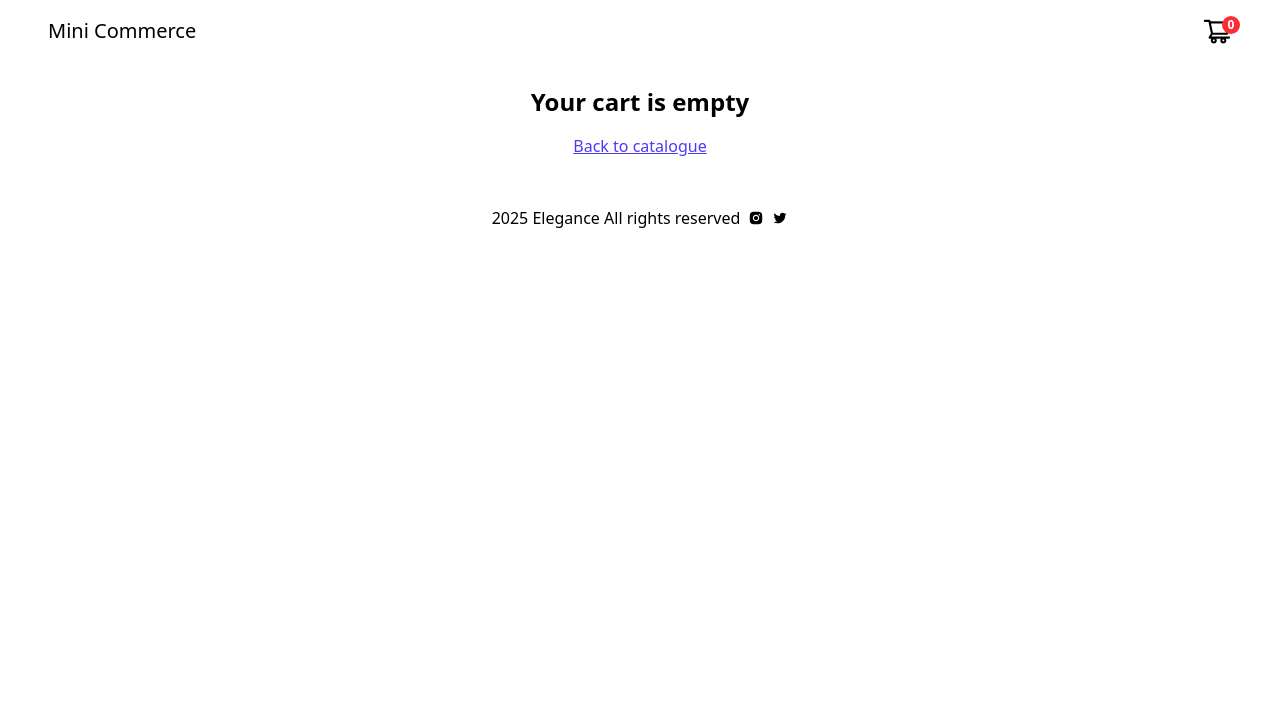
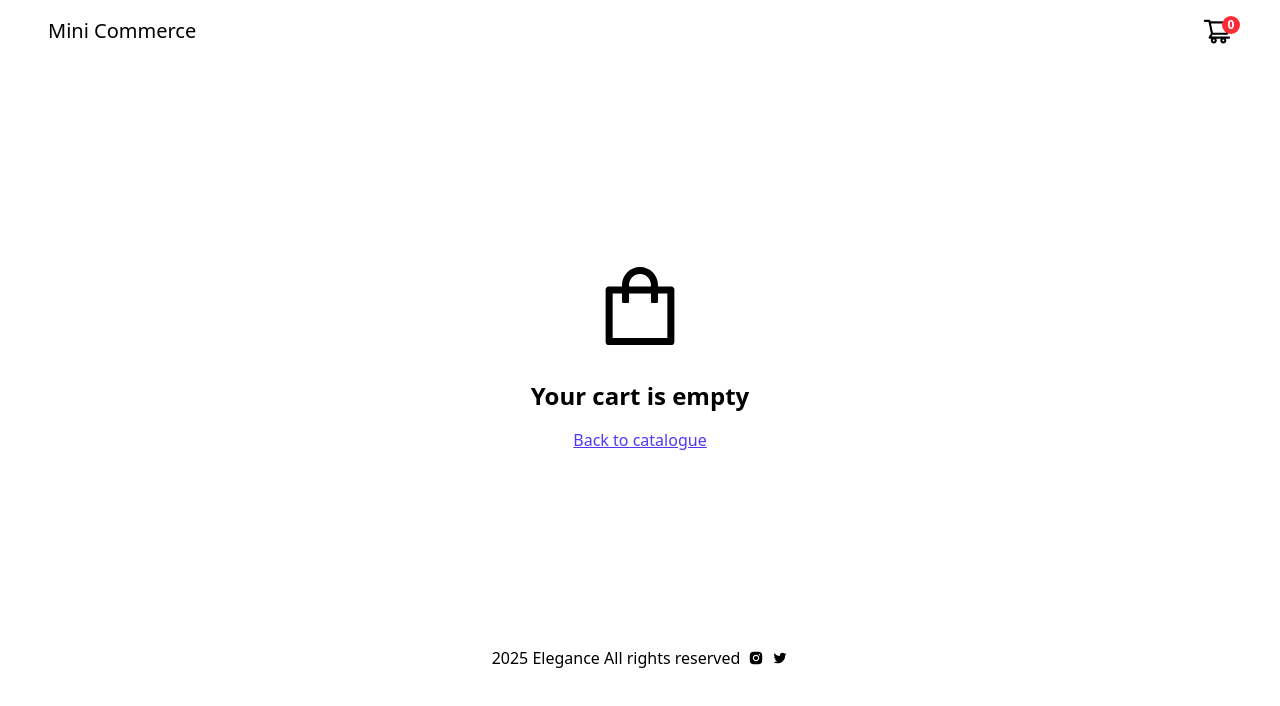
Before and after one commit to hugochooqu/mini-commerce, a Next.js app: page /cart in a window 1280 px wide. Shown: the top 706 px of the page. Built offline with nearby package versions, Linux system fonts and the light colour scheme; a web font is replaced by a local one.

Commit message:
added framer motion and made ui and ux modifications

```diff
--- a/app/cart/page.tsx
+++ b/app/cart/page.tsx
@@ -3,7 +3,7 @@
 import { useCartStore } from '@/stores/cartStore';
 import Image from 'next/image';
 import Link from 'next/link';
-import { AiOutlineMinus, AiOutlinePlus } from 'react-icons/ai';
+import { AiOutlineMinus, AiOutlinePlus, AiOutlineShopping } from 'react-icons/ai';
 
 export default function CartPage() {
   const items = useCartStore(state => state.items);
@@ -15,7 +15,8 @@ export default function CartPage() {
 
   if (items.length === 0) {
     return (
-      <div className="p-6 text-center">
+      <div className="p-6 w-full text-center h-[70vh] flex flex-col items-center justify-center">
+        <AiOutlineShopping size={100} className='text-center my-6' />
         <h2 className="text-2xl font-bold mb-4">Your cart is empty</h2>
         <Link href="/" className="text-indigo-600 underline">
           Back to catalogue
@@ -25,7 +26,7 @@ export default function CartPage() {
   }
 
   return (
-    <div className="max-w-[1450px] mx-auto p-6">
+    <div className="max-w-[1450px] mx-auto p-6 ">
       <div className="flex flex-row justify-between">
         <h1 className="text-3xl font-bold mb-6">Your Cart</h1>
         <p className="text-gray-700 text-xl">Items: {totalQuantity}</p>
--- a/app/layout.tsx
+++ b/app/layout.tsx
@@ -4,6 +4,7 @@ import './globals.css';
 import Navbar from '@/components/Navbar';
 import Footer from '@/components/Footer';
 import Providers from '@/components/Providers';
+import { Toaster } from 'react-hot-toast';
 
 const geistSans = Geist({
   variable: '--font-geist-sans',
@@ -44,6 +45,7 @@ export default function RootLayout({
         }`}
       >
         <Providers>
+          <Toaster />
           <Navbar />
           {children}
           <Footer />
--- a/app/page.tsx
+++ b/app/page.tsx
@@ -1,11 +1,13 @@
+import AnimatedWrapper from '@/components/AnimatedWrapper';
 import FooterBanner from '@/components/FooterBanner';
 import HeroBanner from '@/components/HeroBanner';
 import Products from '@/components/Products';
+import { motion } from 'framer-motion';
 import React from 'react';
 
 const page = () => {
   return (
-    <div className=" ">
+    <AnimatedWrapper>
       <HeroBanner />
       <div
         id="product-heading"
@@ -18,7 +20,7 @@ const page = () => {
         <Products />
       </div>
       <FooterBanner />
-    </div>
+    </AnimatedWrapper>
   );
 };
 
--- /dev/null
+++ b/components/AnimatedWrapper.tsx
@@ -0,0 +1,24 @@
+// components/AnimatedWrapper.tsx
+'use client';
+
+import { motion } from 'framer-motion';
+import React from 'react';
+
+interface Props {
+  children: React.ReactNode;
+}
+
+const AnimatedWrapper = ({ children }: Props) => {
+  return (
+    <motion.div
+      initial={{ opacity: 0, y: 20 }}
+      animate={{ opacity: 1, y: 0 }}
+      exit={{ opacity: 0, y: -20 }}
+      transition={{ duration: 0.4 }}
+    >
+      {children}
+    </motion.div>
+  );
+};
+
+export default AnimatedWrapper;
--- a/components/ProductDetails.tsx
+++ b/components/ProductDetails.tsx
@@ -9,6 +9,7 @@ import Link from 'next/link';
 import { useParams } from 'next/navigation';
 import React from 'react';
 import SkeletonCard from './SkeletonCard';
+import AnimatedWrapper from './AnimatedWrapper';
 
 const ProductDetails = () => {
   const { slug } = useParams<{ slug: string }>();
@@ -60,6 +61,7 @@ const ProductDetails = () => {
   };
 
   return (
+    <AnimatedWrapper>
       <div className="max-w-7xl mx-auto">
         <div className="grid grid-cols-1 md:grid-cols-2 gap-4 p-4">
           <Image
@@ -115,6 +117,7 @@ const ProductDetails = () => {
           </div>
         </div>
       </div>
+    </AnimatedWrapper>
   );
 };
 
--- a/components/Products.tsx
+++ b/components/Products.tsx
@@ -50,7 +50,7 @@ const Products = () => {
               className="w-full h-68 object-cover mt-12"
               unoptimized
             />
-            <p className="text-lg font-normal tracking-wider mt-12">#{product.price.toFixed(2)}</p>
+            <p className="text-lg font-normal tracking-wider mt-12">₦{product.price.toFixed(2)}</p>
           </Link>
         </div>
       ))}
--- a/package.json
+++ b/package.json
@@ -8,14 +8,16 @@
     "start": "next start",
     "lint": "next lint",
     "test": "jest --watch",
-  "format": "prettier --write ."
+    "format": "prettier --write ."
   },
   "dependencies": {
     "@tanstack/react-query": "^5.81.5",
+    "framer-motion": "^12.23.0",
     "lucide-react": "^0.525.0",
     "next": "15.3.4",
     "react": "^19.0.0",
     "react-dom": "^19.0.0",
+    "react-hot-toast": "^2.5.2",
     "react-icons": "^5.5.0",
     "uuid": "^11.1.0",
     "zustand": "^5.0.6"
--- a/stores/cartStore.ts
+++ b/stores/cartStore.ts
@@ -1,4 +1,5 @@
 import { CartState } from '@/constants';
+import toast from 'react-hot-toast';
 import { create } from 'zustand';
 import { persist } from 'zustand/middleware';
 
@@ -17,6 +18,7 @@ export const useCartStore = create<CartState>()(
         } else {
           set({ items: [...get().items, item] });
         }
+        toast.success(`${item.quantity} ${item.name} added to cart`)
       },
       removeFromCart: id => set({ items: get().items.filter(i => i.id !== id) }),
       updateQuantity: (id, quantity) =>
```
Also changed, not shown: 1 other file (tests, documents, lock files or other folders). Lines whose indentation alone changed are shown as unchanged.
